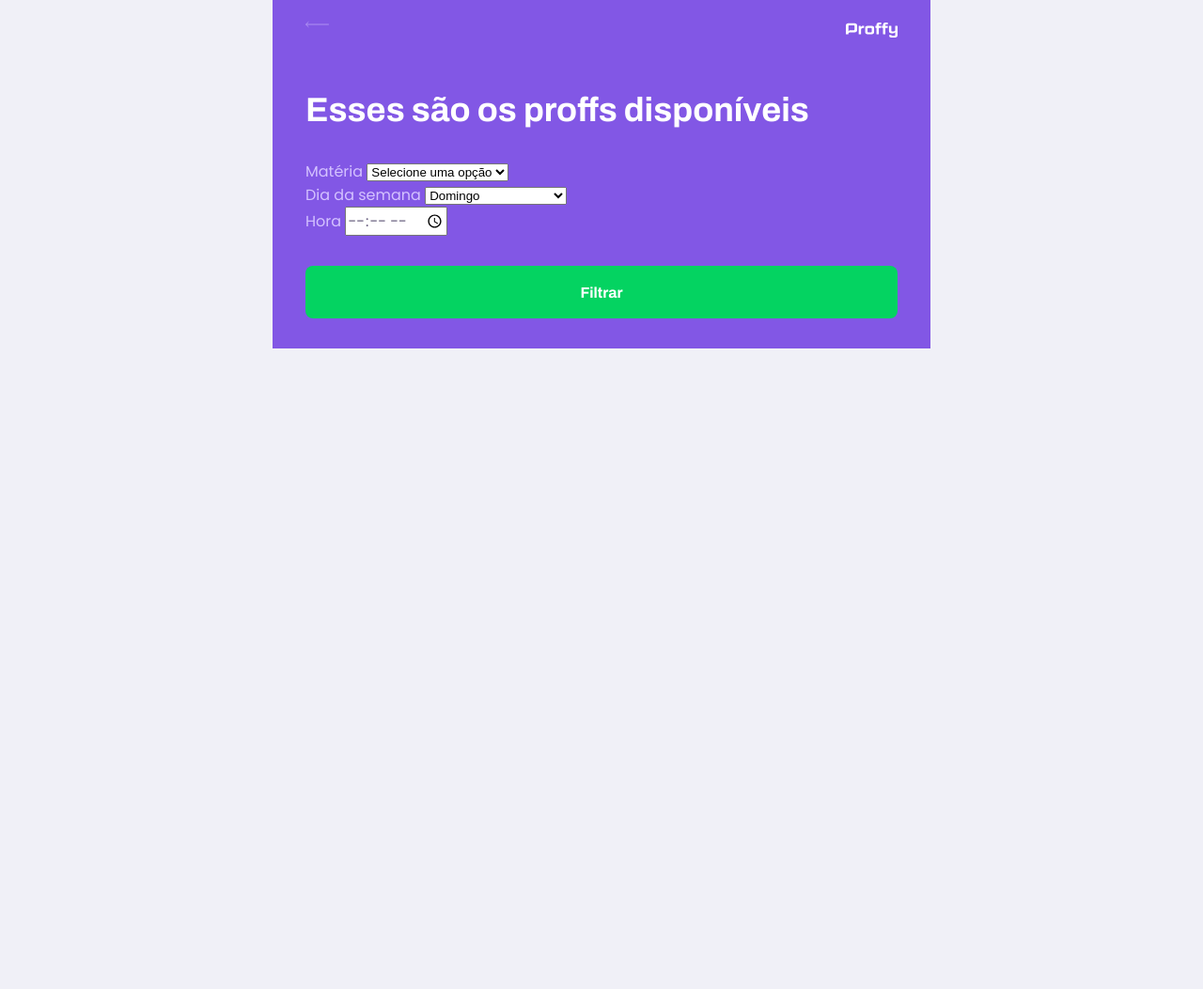
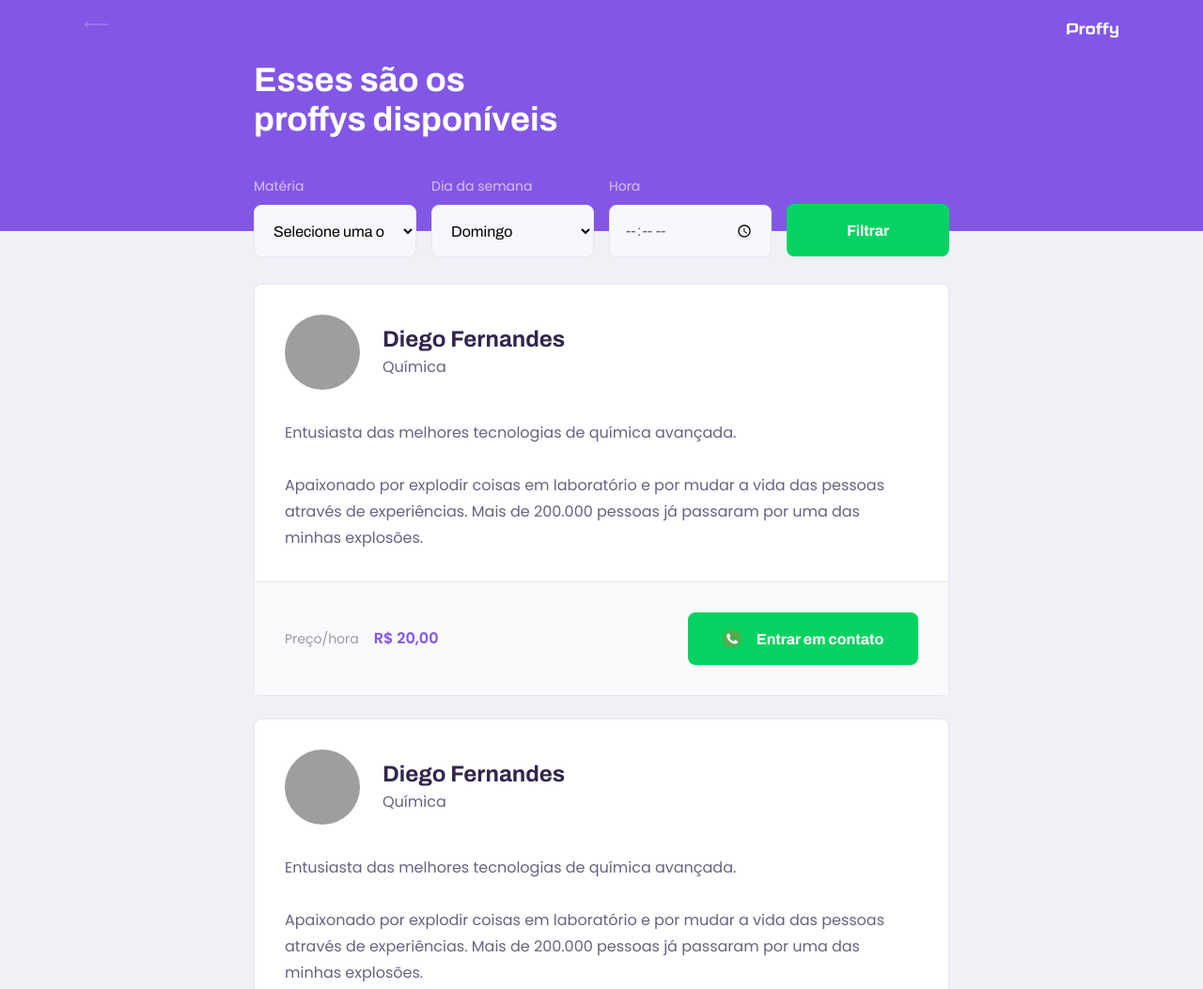
Before and after one commit to RenataNovais/NLW2, a plain HTML site: page next-level-week-2/study.html in a window 1280 px wide. Shown: the top 1053 px of the page at 94% size. Before the commit the page ends 800 px from the top, so only its background shows below. Drawn offline with Linux system fonts and the light colour scheme; grey boxes are pictures that could not be loaded.

Commit message:
finalizada pagina study. aula 2

```diff
--- a/next-level-week-2/study.html
+++ b/next-level-week-2/study.html
@@ -19,7 +19,7 @@
           <img src="/next-level-week-2/src/img/logo.svg" alt="Proffy">
         </div>
         <div class="header-content">
-          <strong>Esses são os proffs disponíveis</strong>
+          <strong>Esses são os proffys disponíveis</strong>
           <form id="search-teachers">
             <div class="select-block">
               <label for="subject">Matéria</label>
@@ -58,6 +58,50 @@
           </form>
         </div>
      </header>
+     <main>
+      <article class="teacher-item">
+        <header>
+            <img
+                src="https://avatars2.githubusercontent.com/u/2254731?s=460&amp;u=0ba16a79456c2f250e7579cb388fa18c5c2d7d65&amp;v=4"
+                alt="Diego Fernandes">
+            <div>
+                <strong>Diego Fernandes</strong>
+                <span>Química</span>
+            </div>
+        </header>
+
+        <p>Entusiasta das melhores tecnologias de química avançada.<br><br>Apaixonado por explodir coisas em laboratório e por mudar a vida das pessoas através de experiências. Mais de 200.000 pessoas já passaram por uma das minhas explosões.</p>
+
+        <footer>
+            <p>Preço/hora<strong>R$ 20,00</strong>
+            </p>
+            <button type="button">
+                <img src="/next-level-week-2/src/img/icons/whatsapp.svg" alt="Whatsapp">Entrar em contato
+            </button>
+        </footer>
+      </article>
+      <article class="teacher-item">
+        <header>
+            <img
+                src="https://avatars2.githubusercontent.com/u/2254731?s=460&amp;u=0ba16a79456c2f250e7579cb388fa18c5c2d7d65&amp;v=4"
+                alt="Diego Fernandes">
+            <div>
+                <strong>Diego Fernandes</strong>
+                <span>Química</span>
+            </div>
+        </header>
+
+        <p>Entusiasta das melhores tecnologias de química avançada.<br><br>Apaixonado por explodir coisas em laboratório e por mudar a vida das pessoas através de experiências. Mais de 200.000 pessoas já passaram por uma das minhas explosões.</p>
+
+        <footer>
+            <p>Preço/hora<strong>R$ 20,00</strong>
+            </p>
+            <button type="button">
+                <img src="/next-level-week-2/src/img/icons/whatsapp.svg" alt="Whatsapp">Entrar em contato
+            </button>
+        </footer>
+      </article>
+     </main>
     </div>
   </body>
 
--- a/next-level-week-2/styles/partials/page-study.css
+++ b/next-level-week-2/styles/partials/page-study.css
@@ -34,6 +34,7 @@
 .page-header .header-content {
   width: 90%;
   margin: 3.2rem auto;
+  position: relative;
 }
 
 .page-header .header-content strong {
@@ -70,3 +71,201 @@
   transition: background 0.2s;
   margin-top: 3.2rem;
 }
+
+#search-teachers button:hover {
+  background-color: var(--color-secondary-dark);
+}
+
+.select-block label,
+.input-block label {
+  font-size: 1.4rem;
+  color: var(--color-text-complement);
+}
+
+.input-block input,
+.select-block select {
+  width: 100%;
+  height: 5.6rem;
+  margin-top: 0.8rem;
+  border-radius: 0.8rem;
+  background: var(--color-input-background);
+  border: 1px solid var(--color-line-in-white);
+  outline: 0;
+  padding: 0 1.6rem;
+  font: 1.6rem Archivo;
+}
+
+.input-block {
+  position: relative;
+}
+
+.input-block:focus::after{
+  content: "";
+  width: calc(100% - 3.2rem);
+  height: 2px;
+  background: var(--color-primary-light);
+  position: absolute;
+  left: 1.6rem;
+  right: 1.6rem;
+  bottom: 0;
+}
+
+#page-study main {
+  margin: 3.2rem auto;
+  width: 90%;
+}
+
+.teacher-item {
+  background-color: var(--color-box-base);
+  border: 1px solid var(--color-line-in-white);
+  border-radius: 0.8rem;
+  margin-top: 2.4rem;
+}
+
+.teacher-item header {
+  padding: 3.2rem 2rem;
+  display: flex;
+  align-items: center;
+}
+
+.teacher-item header img {
+  width: 8rem;
+  height: 8rem;
+  border-radius: 50%;
+}
+
+.teacher-item header div {
+  margin-left: 2.4rem;
+}
+
+.teacher-item header div strong {
+  font: 700 2.4rem Archivo;
+  display: block;
+  color: var(--color-text-title);
+}
+
+.teacher-item header div span {
+  font-size: 1.6rem;
+  display: block;
+  margin-top: 0.4rem;
+}
+
+.teacher-item > p {
+  padding: 0 2rem;
+  font-size: 1.6rem;
+  line-height: 2.8rem;
+}
+
+.teacher-item footer {
+  padding: 3.2rem 2rem;
+  background-color: var(--color-box-footer);
+  border-top: 1px solid var(--color-line-in-white);
+  margin-top: 3.2rem;
+  display: flex;
+  align-items: center;
+  justify-content: space-between;
+}
+
+.teacher-item footer p {
+  font-size: 1.4rem;
+  line-height: 2.4rem;
+  color: var(--color-text-complement);
+}
+
+.teacher-item footer p strong {
+  font-size: 1.6rem;
+  color: var(--color-primary);
+  display: block;
+}
+
+.teacher-item footer button {
+  width: 20rem;
+  height: 5.6rem;
+  background: var(--color-secondary);
+  color: var(--color-button-text);
+  border: 0;
+  border-radius: 0.8rem;
+  cursor: pointer;
+  font: 700 1.4rem Archivo;
+  display: flex;
+  align-items: center;
+  justify-content: space-evenly;
+  text-decoration: none;
+  transition: background 0.2s;
+  margin-left: 1.6rem;
+}
+
+.teacher-item footer button:hover {
+  background: var(--color-secondary-dark);
+}
+
+@media (min-width:700px) {
+  #page-study #container {
+    max-width: 100vw;
+  }
+
+  .page-header {
+    position: 340px;
+  }
+
+  .page-header .top-bar-container {
+    max-width: 1100px;
+  }
+
+  .page-header .header-content {
+    max-width: 740px;
+    margin: 0 auto;
+    flex: 1 1;
+    padding-bottom: 48px;
+    display: flex;
+    flex-direction: column;
+    justify-content: center;
+  }
+
+  .page-header .header-content strong {
+    max-width: 350px;
+    padding-bottom: 50px;
+  }
+
+  .teacher-item header,
+  .teacher-item footer {
+    padding: 32px;
+  }
+
+  #search-teachers {
+    display: grid;
+    grid-template-columns: repeat(4, 1fr);
+    gap: 16px;
+    position: absolute;
+    bottom: -28px;
+  }
+
+  #page-study main {
+    padding: 32px 0;
+    max-width: 740px;
+    margin: 0 auto;
+  }
+
+  #search-teachers .select-block {
+    margin-bottom: 0;
+  }
+
+  .teacher-item > p {
+    padding: 0 32px;
+  }
+
+  .teacher-item footer p strong {
+    display: initial;
+    margin-left: 16px;
+  }
+
+  .teacher-item footer button {
+    width: 245px;
+    font-size: 16px;
+    justify-content: center;
+  }
+
+  .teacher-item footer button img {
+    margin-right: 16px;
+  }
+}
```
